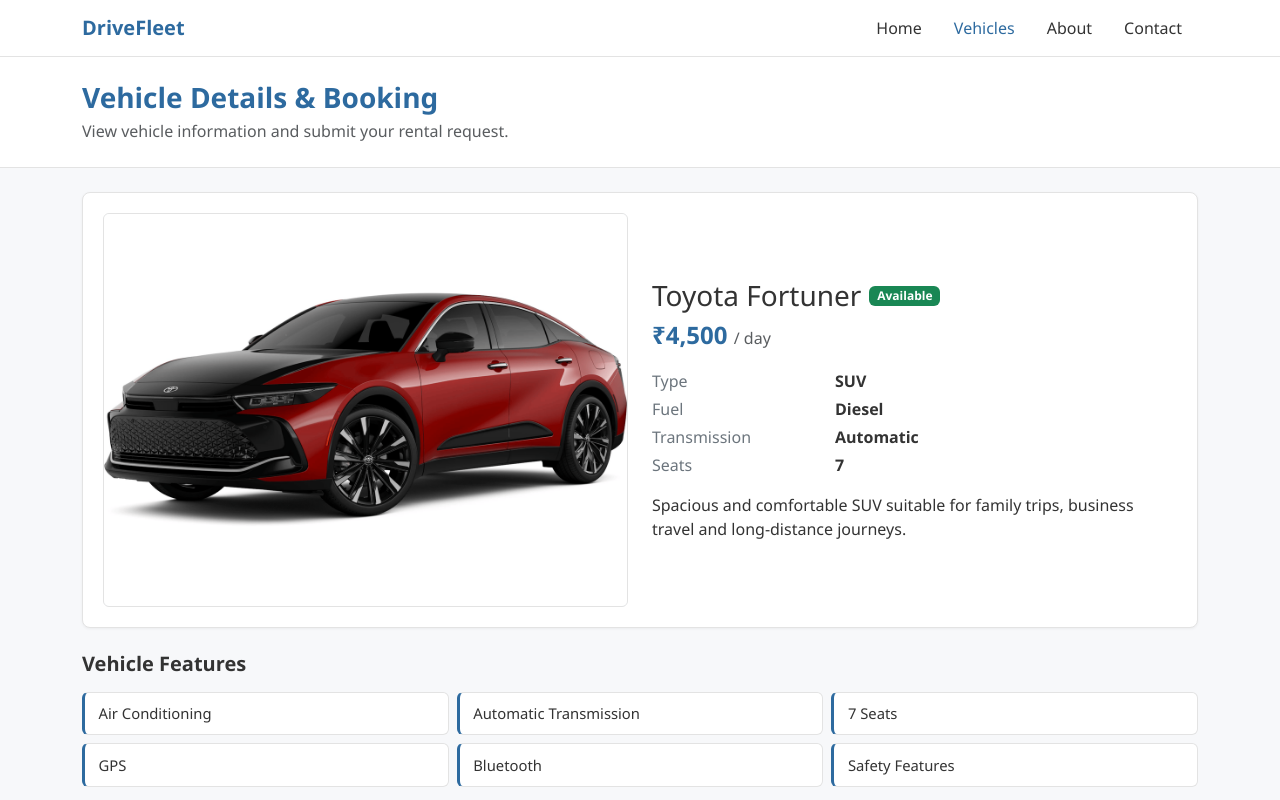
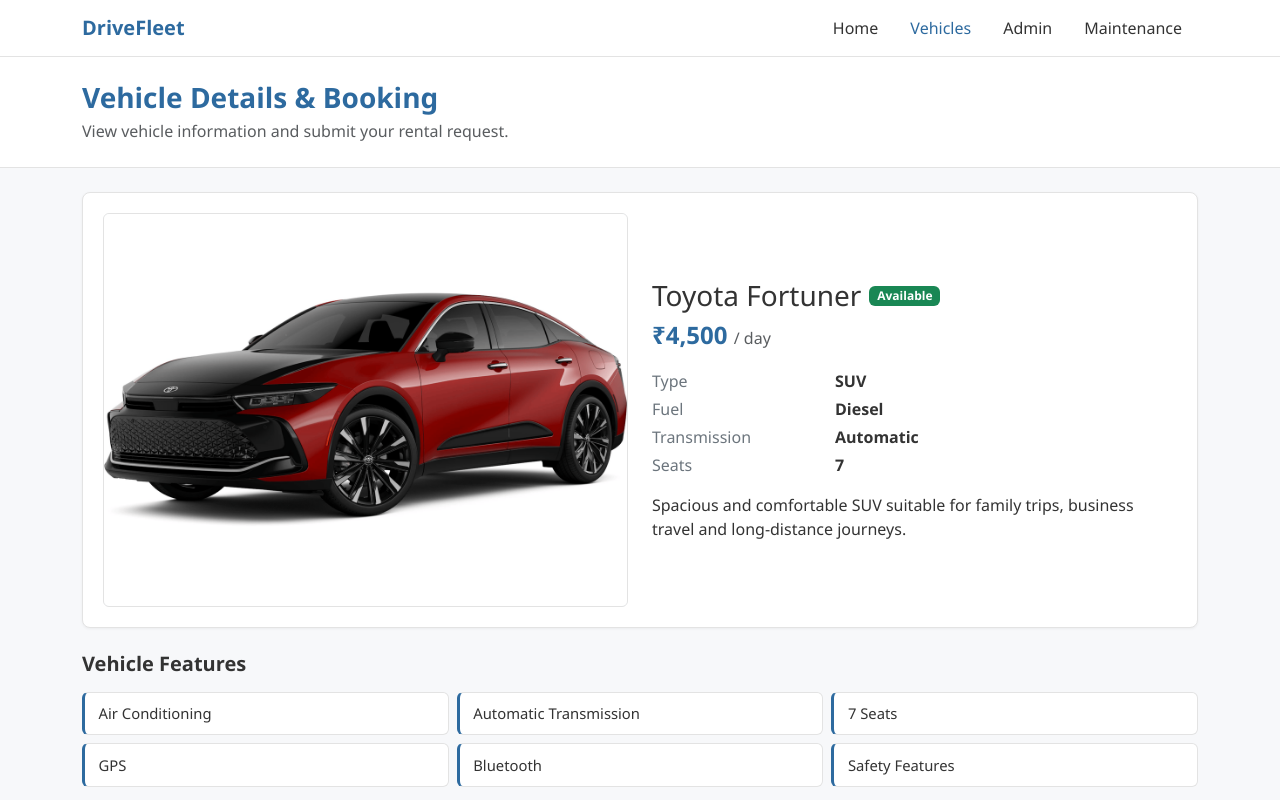
Before and after one commit to ShivaSingh4518/Vehicle-Rental-Fleet-Management-System, a plain HTML site: page html/vehicle-booking.html in a window 1280 px wide. Shown: the top 800 px of the page. Drawn offline with nearby package versions, Linux system fonts and the light colour scheme.

Commit message:
Update vehicle-booking.html

```diff
--- a/html/vehicle-booking.html
+++ b/html/vehicle-booking.html
@@ -18,8 +18,8 @@
       <ul class="navbar-nav flex-row flex-wrap">
         <li class="nav-item"><a class="nav-link px-1 px-sm-3" href="../index.html">Home</a></li>
         <li class="nav-item"><a class="nav-link px-1 px-sm-3 active" href="vehicles.html" aria-current="page">Vehicles</a></li>
-        <li class="nav-item"><a class="nav-link px-1 px-sm-3" href="about.html">About</a></li>
-        <li class="nav-item"><a class="nav-link px-1 px-sm-3" href="contact.html">Contact</a></li>
+        <li class="nav-item"><a class="nav-link px-1 px-sm-3" href="about.html">Admin</a></li>
+        <li class="nav-item"><a class="nav-link px-1 px-sm-3" href="contact.html">Maintenance</a></li>
       </ul>
     </div>
   </nav>
```
